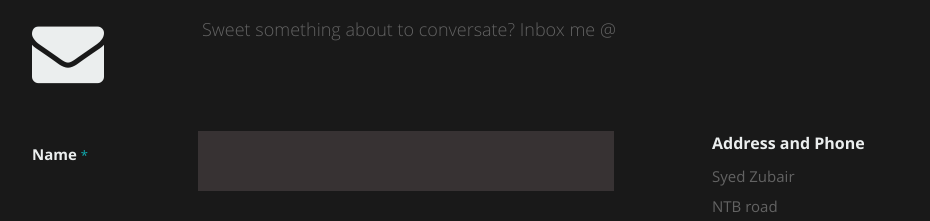
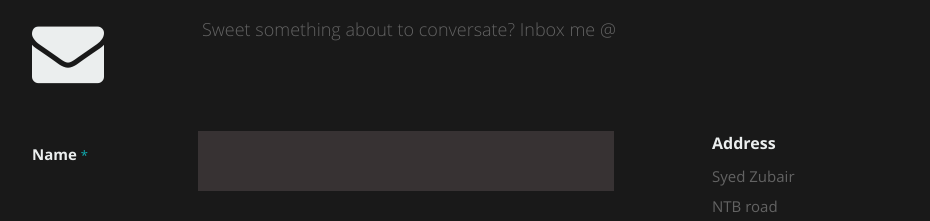
Before and after one commit to Zubair-droid/my-portfolio-site, a React (Create React App) app: page / in a window 1280 px wide. Shown: the part 3680-3901 px from the top of the page, without its empty margins (118-1048 px from the left). Built offline with nearby package versions, Linux system fonts and the light colour scheme.

Commit message:
Update Contact.js

```diff
--- a/src/Components/Contact.js
+++ b/src/Components/Contact.js
@@ -9,7 +9,6 @@
       var city = this.props.data.address.city;
       var state = this.props.data.address.state;
       var zip = this.props.data.address.zip;
-      var phone= this.props.data.phone;
       var email = this.props.data.email;
       var message = this.props.data.contactmessage;
     }
@@ -78,7 +77,7 @@
             <aside className="four columns footer-widgets">
                <div className="widget widget_contact">
 
-					   <h4>Address and Phone</h4>
+					   <h4>Address</h4>
 					   <p className="address">
 						   {name}<br />
 						   {street} <br />
```
